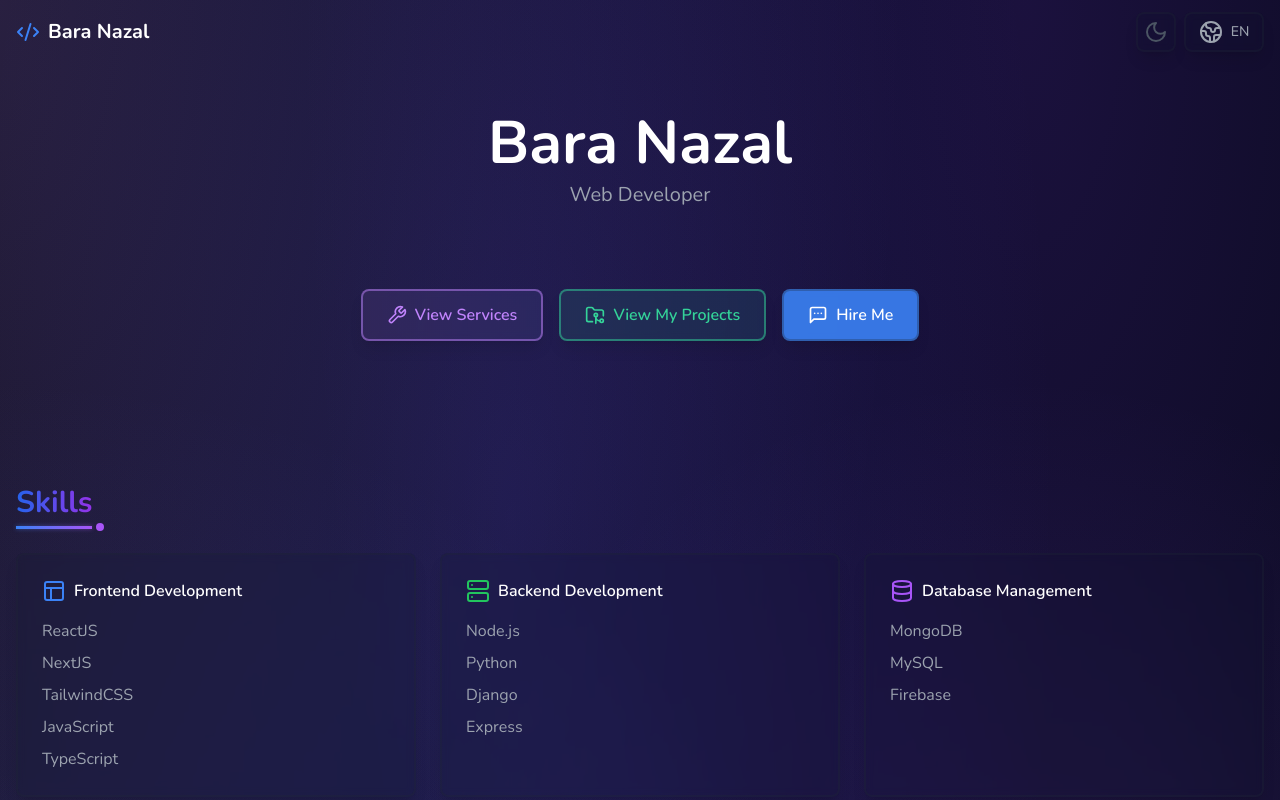
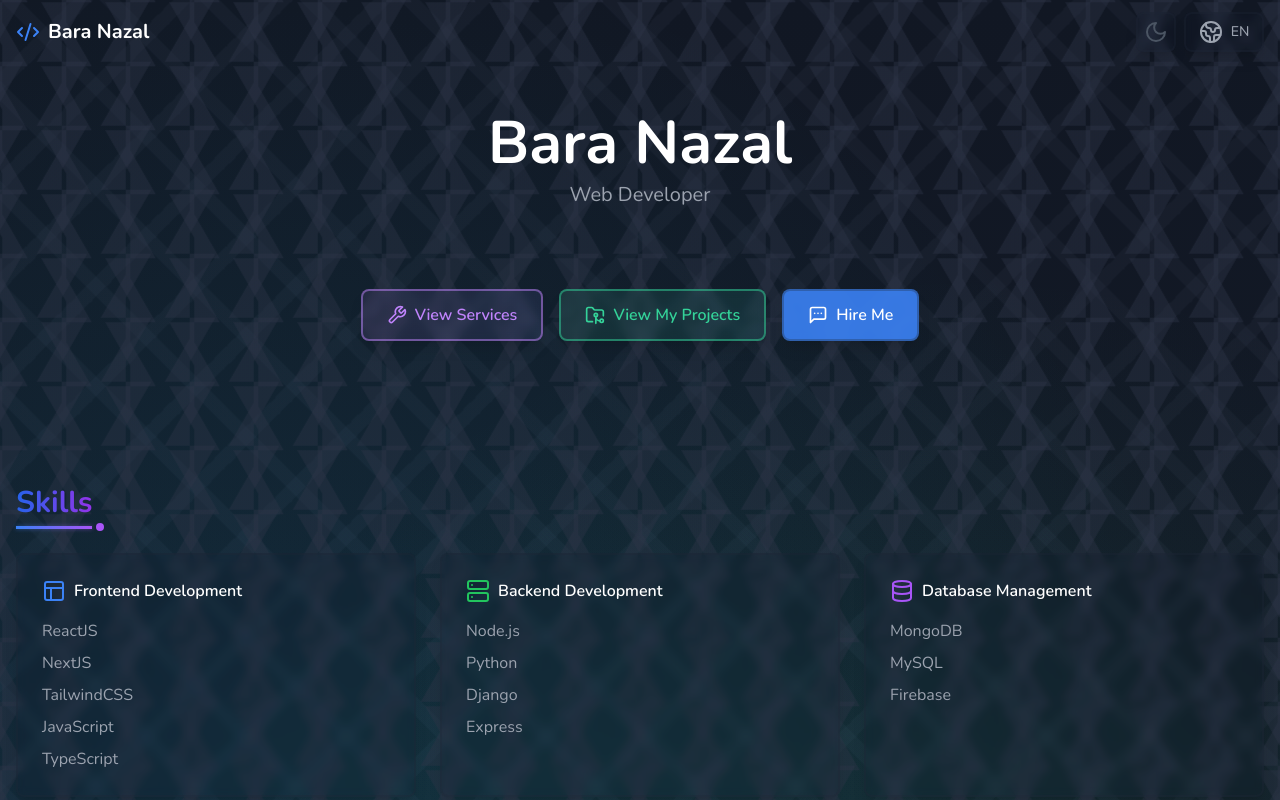
Before and after one commit to baranazal/Portfolio-Page-NextJS-TypeScript, a Next.js app: page /en in a window 1280 px wide. Both pictures are taken after a click on the button "Toggle theme". Shown: the top 800 px of the page. Built offline with nearby package versions, Linux system fonts and the light colour scheme; what tailwindcss-flip would draw is missing.

Commit message:
change design

```diff
--- a/src/app/[lang]/layout.tsx
+++ b/src/app/[lang]/layout.tsx
@@ -14,6 +14,7 @@ export default async function LangLayout({ children, params }: LayoutProps) {
 
   return (
     <>
+      <div className="bg-noise" aria-hidden="true" />
       <Header lang={lang} />
       <main className={`flex-grow ${fontFamily}`} dir={direction} lang={lang}>
         {children}
--- a/src/components/Header.tsx
+++ b/src/components/Header.tsx
@@ -50,7 +50,7 @@ export const Header = ({ lang }: HeaderProps) => {
 
   return (
     <header
-      className={`sticky top-0 z-50 transition-all duration-300 ${fontFamily}
+      className={`sticky top-0 z-50 transition-all duration-[20ms] ${fontFamily}
         ${scrolled
           ? 'bg-white/40 backdrop-blur-lg dark:bg-gray-900/40 border-b border-gray-200/10 dark:border-gray-800/10'
           : 'bg-transparent border-b border-transparent'
@@ -60,17 +60,17 @@ export const Header = ({ lang }: HeaderProps) => {
       <nav className={`mx-auto flex h-16 max-w-7xl items-center justify-between px-4 ${isRTL ? 'flex-row-reverse' : ''}`}>
         <Link
           href={`/${lang}`}
-          className={`group flex items-center gap-2 transition-all duration-300 ${isRTL ? 'flex-row-reverse' : ''}`}
+          className={`group flex items-center gap-2 transition-all duration-[20ms] ${isRTL ? 'flex-row-reverse' : ''}`}
         >
-          <div className="transform transition-all duration-300 group-hover:scale-110 group-hover:rotate-6">
+          <div className="transform transition-all duration-[20ms] group-hover:scale-110 group-hover:rotate-6">
             <Code2 className="h-6 w-6 text-blue-500" />
           </div>
 
           <span className="text-xl font-bold relative">
-            <span className="relative inline-block transform transition-all duration-300 group-hover:text-blue-500 group-hover:-translate-y-1">
+            <span className="relative inline-block transform transition-all duration-[20ms] group-hover:text-blue-500 group-hover:-translate-y-1">
               {dict?.brand.name}
             </span>
-            <span className="absolute bottom-0 left-0 h-0.5 w-0 bg-blue-500 transition-all duration-300 group-hover:w-full"></span>
+            <span className="absolute bottom-0 left-0 h-0.5 w-0 bg-blue-500 transition-all duration-[20ms] group-hover:w-full"></span>
           </span>
         </Link>
 
@@ -79,15 +79,15 @@ export const Header = ({ lang }: HeaderProps) => {
             onClick={toggleTheme}
             className="group relative flex h-10 w-10 items-center justify-center rounded-lg border-2
               border-gray-200/30 bg-white/10 shadow-lg backdrop-blur-sm
-              transition-all duration-300 dark:border-gray-800/30 dark:bg-gray-900/10
+              transition-all duration-[20ms] dark:border-gray-800/30 dark:bg-gray-900/10
               hover:-translate-y-1 hover:border-blue-500/50 hover:bg-blue-500/10 hover:shadow-xl
               dark:hover:border-blue-400/50 dark:hover:bg-blue-400/10"
             aria-label="Toggle theme"
           >
             {!isDark ? (
-              <Sun className="h-6 w-6 text-gray-600 transition-all duration-300 group-hover:rotate-90 group-hover:scale-110 group-hover:text-blue-500 dark:text-gray-400" />
+              <Sun className="h-6 w-6 text-gray-600 transition-all duration-[20ms] group-hover:rotate-90 group-hover:scale-110 group-hover:text-blue-500 dark:text-gray-400" />
             ) : (
-              <Moon className="h-6 w-6 text-gray-600 transition-all duration-300 group-hover:-rotate-90 group-hover:scale-110 group-hover:text-blue-500" />
+              <Moon className="h-6 w-6 text-gray-600 transition-all duration-[20ms] group-hover:-rotate-90 group-hover:scale-110 group-hover:text-blue-500" />
             )}
           </button>
 
@@ -95,12 +95,12 @@ export const Header = ({ lang }: HeaderProps) => {
             onClick={() => router.push(`/${lang === 'en' ? 'ar' : 'en'}`)}
             className="group relative flex h-10 w-20 items-center justify-center gap-2 rounded-lg border-2
               border-gray-200/30 bg-white/10 shadow-lg backdrop-blur-sm
-              transition-all duration-300 dark:border-gray-800/30 dark:bg-gray-900/10
+              transition-all duration-[20ms] dark:border-gray-800/30 dark:bg-gray-900/10
               hover:-translate-y-1 hover:border-blue-500/50 hover:bg-blue-500/10 hover:shadow-xl
               dark:hover:border-blue-400/50 dark:hover:bg-blue-400/10"
             aria-label={`Switch to ${lang === 'en' ? 'ar' : 'en'} language`}
           >
-            <Globe2 className="h-6 w-6 transform text-gray-600 transition-all duration-300 group-hover:rotate-180 group-hover:scale-110 group-hover:text-blue-500 dark:text-gray-400" />
+            <Globe2 className="h-6 w-6 transform text-gray-600 transition-all duration-[20ms] group-hover:rotate-180 group-hover:scale-110 group-hover:text-blue-500 dark:text-gray-400" />
             <span className="text-sm font-medium uppercase text-gray-600 dark:text-gray-400">{lang === 'en' ? 'EN' : 'AR'}</span>
           </button>
         </div>
--- a/src/styles/globals.css
+++ b/src/styles/globals.css
@@ -7,47 +7,144 @@
     font-family: var(--font-nunito), system-ui, sans-serif;
   }
 
-  /* Add smooth transition for theme changes */
   html.dark {
     color-scheme: dark;
   }
 
   body {
-    @apply transition-colors duration-0;
+    @apply transition-colors duration-[20ms];
     background-image:
-      radial-gradient(at 40% 20%, rgba(79, 70, 229, 0.15) 0px, transparent 50%),
-      radial-gradient(at 80% 0%, rgba(124, 58, 237, 0.15) 0px, transparent 50%),
-      radial-gradient(at 0% 50%, rgba(99, 102, 241, 0.15) 0px, transparent 50%),
-      radial-gradient(at 80% 50%, rgba(139, 92, 246, 0.15) 0px, transparent 50%),
-      radial-gradient(at 0% 100%, rgba(167, 139, 250, 0.15) 0px, transparent 50%),
-      radial-gradient(at 80% 100%, rgba(147, 51, 234, 0.15) 0px, transparent 50%),
-      radial-gradient(at 0% 0%, rgba(192, 132, 252, 0.15) 0px, transparent 50%);
+      /* Geometric pattern */
+      linear-gradient(60deg, rgba(94, 114, 228, 0.05) 25%, transparent 25.5%, transparent 75%, rgba(94, 114, 228, 0.05) 75.5%),
+      linear-gradient(120deg, rgba(94, 114, 228, 0.05) 25%, transparent 25.5%, transparent 75%, rgba(94, 114, 228, 0.05) 75.5%),
+      /* Floating orbs effect */
+      radial-gradient(circle at 20% 35%, rgba(17, 94, 89, 0.08) 0%, transparent 50%),
+      radial-gradient(circle at 75% 44%, rgba(45, 206, 137, 0.08) 0%, transparent 50%),
+      /* Dynamic waves */
+      repeating-linear-gradient(45deg, rgba(94, 114, 228, 0.03) 0%, rgba(94, 114, 228, 0.03) 10%, transparent 10%, transparent 50%),
+      repeating-linear-gradient(-45deg, rgba(94, 114, 228, 0.03) 0%, rgba(94, 114, 228, 0.03) 10%, transparent 10%, transparent 50%),
+      /* Base gradient */
+      linear-gradient(180deg, rgba(248, 249, 254, 1) 0%, rgba(252, 252, 255, 1) 100%);
+    background-size:
+      64px 64px,
+      64px 64px,
+      100% 100%,
+      100% 100%,
+      100px 100px,
+      100px 100px,
+      100% 100%;
+    background-position:
+      0 0,
+      0 0,
+      0 0,
+      0 0,
+      0 0,
+      0 0,
+      0 0;
     min-height: 100vh;
     width: 100%;
     position: relative;
     overflow-x: hidden;
-    background-color: white; /* Explicit background color for light mode */
+    background-color: #ffffff;
+    animation: subtleShift 30s ease-in-out infinite;
   }
 
   .dark body {
     background-image:
-      radial-gradient(at 40% 20%, rgba(79, 70, 229, 0.2) 0px, transparent 50%),
-      radial-gradient(at 80% 0%, rgba(124, 58, 237, 0.2) 0px, transparent 50%),
-      radial-gradient(at 0% 50%, rgba(99, 102, 241, 0.2) 0px, transparent 50%),
-      radial-gradient(at 80% 50%, rgba(139, 92, 246, 0.2) 0px, transparent 50%),
-      radial-gradient(at 0% 100%, rgba(167, 139, 250, 0.2) 0px, transparent 50%),
-      radial-gradient(at 80% 100%, rgba(147, 51, 234, 0.2) 0px, transparent 50%),
-      radial-gradient(at 0% 0%, rgba(192, 132, 252, 0.2) 0px, transparent 50%);
-    background-color: rgb(3, 7, 18); /* Explicit background color for dark mode */
+      /* Geometric pattern */
+      linear-gradient(60deg, rgba(46, 53, 72, 0.4) 25%, transparent 25.5%, transparent 75%, rgba(46, 53, 72, 0.4) 75.5%),
+      linear-gradient(120deg, rgba(46, 53, 72, 0.4) 25%, transparent 25.5%, transparent 75%, rgba(46, 53, 72, 0.4) 75.5%),
+      /* Floating orbs effect */
+      radial-gradient(circle at 20% 35%, rgba(17, 205, 239, 0.12) 0%, transparent 50%),
+      radial-gradient(circle at 75% 44%, rgba(45, 206, 137, 0.12) 0%, transparent 50%),
+      /* Dynamic waves */
+      repeating-linear-gradient(45deg, rgba(46, 53, 72, 0.2) 0%, rgba(46, 53, 72, 0.2) 10%, transparent 10%, transparent 50%),
+      repeating-linear-gradient(-45deg, rgba(46, 53, 72, 0.2) 0%, rgba(46, 53, 72, 0.2) 10%, transparent 10%, transparent 50%),
+      /* Base gradient */
+      linear-gradient(180deg, rgba(17, 23, 35, 1) 0%, rgba(23, 32, 48, 1) 100%);
+    background-size:
+      64px 64px,
+      64px 64px,
+      100% 100%,
+      100% 100%,
+      100px 100px,
+      100px 100px,
+      100% 100%;
+    background-color: #111723;
+    animation: subtleShiftDark 30s ease-in-out infinite;
   }
 
-  /* Add transitions for common elements that change with theme */
+  @keyframes subtleShift {
+    0% {
+      background-position:
+        0 0,
+        0 0,
+        0% 0%,
+        100% 0%,
+        0 0,
+        0 0,
+        0 0;
+    }
+    50% {
+      background-position:
+        32px 32px,
+        -32px -32px,
+        100% 20%,
+        0% 20%,
+        50px 50px,
+        -50px -50px,
+        0 0;
+    }
+    100% {
+      background-position:
+        0 0,
+        0 0,
+        0% 0%,
+        100% 0%,
+        0 0,
+        0 0,
+        0 0;
+    }
+  }
+
+  @keyframes subtleShiftDark {
+    0% {
+      background-position:
+        0 0,
+        0 0,
+        0% 0%,
+        100% 0%,
+        0 0,
+        0 0,
+        0 0;
+    }
+    50% {
+      background-position:
+        32px 32px,
+        -32px -32px,
+        100% 20%,
+        0% 20%,
+        50px 50px,
+        -50px -50px,
+        0 0;
+    }
+    100% {
+      background-position:
+        0 0,
+        0 0,
+        0% 0%,
+        100% 0%,
+        0 0,
+        0 0,
+        0 0;
+    }
+  }
+
   *, *::before, *::after {
-    @apply transition-colors duration-0;
+    @apply transition-colors duration-[20ms];
   }
 }
 
-/* Add these custom utilities */
 @layer utilities {
   .force-ltr {
     direction: ltr !important;
--- a/src/types/dictionary.ts
+++ b/src/types/dictionary.ts
@@ -17,9 +17,9 @@ export interface Dictionary {
   services: {
     web: { title: string; description: string; };
     mobile: { title: string; description: string; };
+    python: { title: string; description: string; };
     database: { title: string; description: string; };
     system: { title: string; description: string; };
-    cloud: { title: string; description: string; };
     support: { title: string; description: string; };
   };
   hero: {
--- a/tailwind.config.ts
+++ b/tailwind.config.ts
@@ -15,6 +15,9 @@ const config: Config = {
         nunito: ['var(--font-nunito)', 'sans-serif'],
         'noto-arabic': ['var(--font-noto-arabic)', 'sans-serif'],
       },
+      transitionDuration: {
+        '20': '20ms',
+      },
     },
   },
   plugins: [
```
